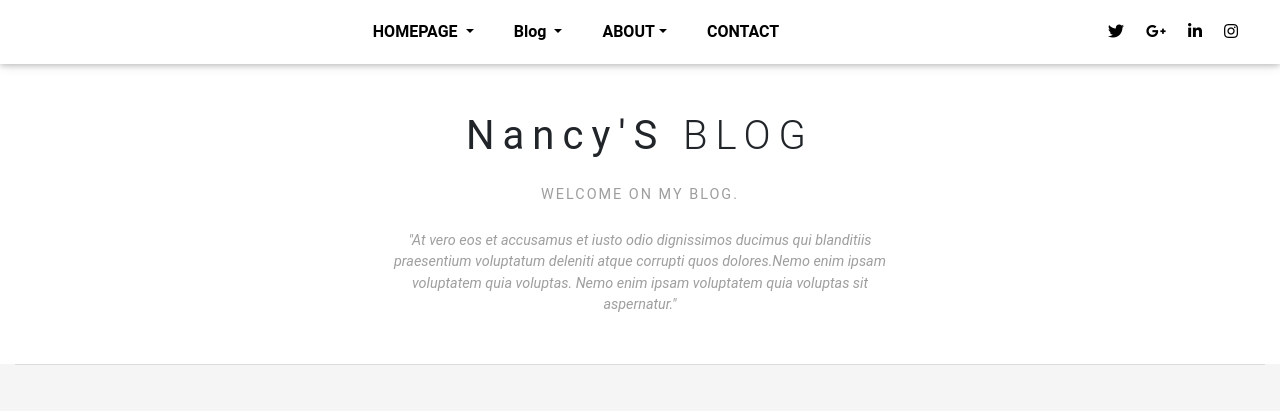
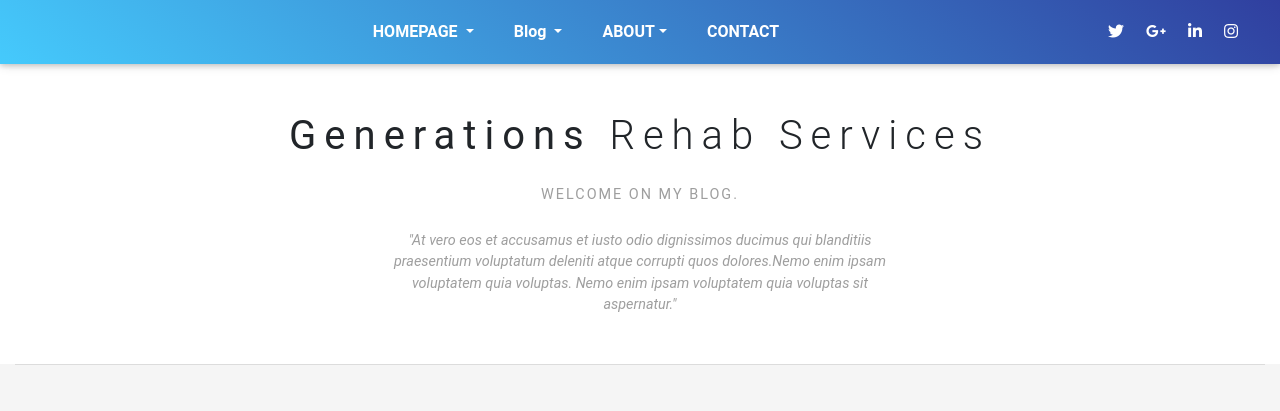
Before and after one commit to cwilliams3579/generationsRS, a plain HTML site: page index.html in a window 1280 px wide. Shown: the top 411 px of the page. Drawn offline with Linux system fonts and the light colour scheme; a web font is replaced by a local one.

Commit message:
Changed header and footer color

```diff
--- a/index.html
+++ b/index.html
@@ -25,7 +25,7 @@
        <header>
 
               <!-- Navbar -->
-              <nav class="navbar fixed-top navbar-expand-lg  navbar-light scrolling-navbar white">
+              <nav class="navbar fixed-top navbar-expand-lg  navbar-light scrolling-navbar blue-gradient">
                      <div class="container-fluid justify-content-center align-items-center">
 
                             <button class="navbar-toggler" type="button" data-toggle="collapse"
@@ -37,7 +37,7 @@
                                    <ul class="navbar-nav">
 
                                           <li class="nav-item dropdown ml-4 mb-0">
-                                                 <a class="nav-link dropdown-toggle waves-effect waves-light dark-grey-text font-weight-bold "
+                                                 <a class="nav-link dropdown-toggle waves-effect waves-light white-text font-weight-bold "
                                                         id="navbarDropdownMenuLink" data-toggle="dropdown"
                                                         aria-haspopup="true" aria-expanded="false"> HOMEPAGE </a>
                                                  <div class="dropdown-menu dropdown-menu-right"
@@ -49,7 +49,7 @@
                                                  </div>
                                           </li>
                                           <li class="nav-item dropdown ml-4  mb-0">
-                                                 <a class="nav-link dropdown-toggle waves-effect waves-light dark-grey-text font-weight-bold"
+                                                 <a class="nav-link dropdown-toggle waves-effect waves-light white-text font-weight-bold"
                                                         id="navbarDropdownMenuLink-2" data-toggle="dropdown"
                                                         aria-haspopup="true" aria-expanded="false"> Blog </a>
                                                  <div class="dropdown-menu dropdown-menu-right"
@@ -62,7 +62,7 @@
                                           </li>
                                           <li class="nav-item dropdown ml-4  mb-0">
                                                  <a href="#"
-                                                        class="nav-link dropdown-toggle waves-effect waves-light dark-grey-text font-weight-bold"
+                                                        class="nav-link dropdown-toggle waves-effect waves-light white-text font-weight-bold"
                                                         id="navbarDropdownMenuLink-4" data-toggle="dropdown"
                                                         aria-haspopup="true" aria-expanded="false">ABOUT</a>
                                                  <div class="dropdown-menu dropdown-menu-right"
@@ -74,7 +74,7 @@
                                                  </div>
                                           </li>
                                           <li class="nav-item ml-4 mb-0">
-                                                 <a class="nav-link waves-effect waves-light dark-grey-text font-weight-bold"
+                                                 <a class="nav-link waves-effect waves-light white-text font-weight-bold"
                                                         href="#">CONTACT
                                                         <span class="sr-only">(current)</span>
                                                  </a>
@@ -86,22 +86,22 @@
 
                             <ul class="navbar-nav ml-auto nav-flex-icons">
                                    <li class="nav-item ">
-                                          <a class="nav-link waves-effect waves-light">
+                                          <a class="nav-link waves-effect waves-light white-text">
                                                  <i class="fab fa-twitter"></i>
                                           </a>
                                    </li>
                                    <li class="nav-item">
-                                          <a class="nav-link waves-effect waves-light">
+                                          <a class="nav-link waves-effect waves-light white-text">
                                                  <i class="fab fa-google-plus-g"></i>
                                           </a>
                                    </li>
                                    <li class="nav-item">
-                                          <a class="nav-link waves-effect waves-light">
+                                          <a class="nav-link waves-effect waves-light white-text">
                                                  <i class="fab fa-linkedin-in"></i>
                                           </a>
                                    </li>
                                    <li class="nav-item">
-                                          <a class="nav-link waves-effect waves-light">
+                                          <a class="nav-link waves-effect waves-light white-text">
                                                  <i class="fab fa-instagram"></i>
                                           </a>
                                    </li>
@@ -124,7 +124,7 @@
                             <!--Excerpt-->
                             <br>
                             <h1 class="text-center dark-grey-text pb-3">
-                                   <strong>Nancy'S</strong> BLOG</h1>
+                                   <strong>Generations</strong> Rehab Services</h1>
 
                             <p class="grey-text text-center mb-4 text-uppercase spacing">Welcome on my blog. </p>
 
@@ -1518,7 +1518,7 @@
        <!--Main layout-->
 
        <!--Footer-->
-       <footer class="page-footer stylish-color mt-0 pt-0 text-center text-md-left">
+       <footer class="page-footer blue-gradient mt-0 pt-0 text-center text-md-left">
 
               <!--Footer Links-->
               <div class="container">
```
